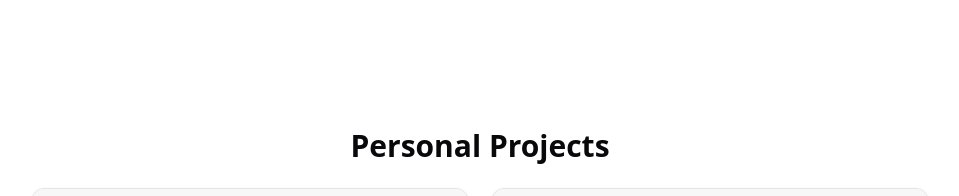
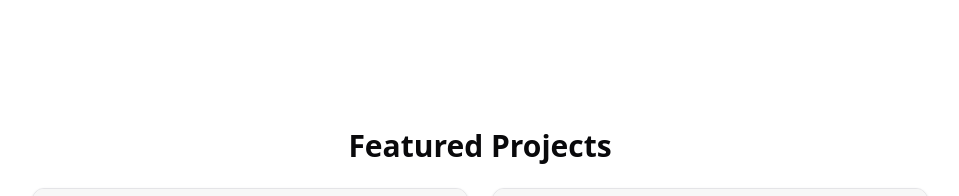
Before and after one commit to janharkonen/JanHarkonenPortfolio, a React (Vite) app: page / in a window 1280 px wide. Shown: the part 1840-2036 px from the top of the page, without its empty margins (160-1119 px from the left). Built offline with nearby package versions, Linux system fonts and the light colour scheme.

Commit message:
refactor(rename): personal project -> featured projects

```diff
--- a/src/components/PersonalProjects.tsx
+++ b/src/components/FeaturedProjects.tsx
@@ -44,7 +44,7 @@ const projects = [
   }
 ]
 
-export default function PersonalProjects() {
+export default function FeaturedProjects() {
   const [tooltip, setTooltip] = useState({ show: false, text: '', x: 0, y: 0 })
 
   const handleMouseEnter = (e: React.MouseEvent, text: string) => {
@@ -63,7 +63,7 @@ export default function PersonalProjects() {
 
   return (
     <section onMouseMove={handleMouseMove}>
-      <h2 className="text-3xl font-semibold mb-6">Personal Projects</h2>
+      <h2 className="text-3xl font-semibold mb-6">Featured Projects</h2>
       <div className="grid grid-cols-1 sm:grid-cols-2 lg:grid-cols-2 gap-6">
         {projects.map((project, index) => (
           <Card key={index} className="overflow-hidden">
--- a/src/components/portfolio.tsx
+++ b/src/components/portfolio.tsx
@@ -1,6 +1,6 @@
 import WorkExperience from "./WorkExperience"
 import Introduction from "./Introdution"
-import PersonalProjects from './PersonalProjects'
+import FeaturedProjects from './FeaturedProjects'
 import ContactMe from "./ContactMe"
 
 export default function Portfolio() {
@@ -17,7 +17,7 @@ export default function Portfolio() {
           <WorkExperience />
         </div>
         <div className="mt-36">
-          <PersonalProjects />
+          <FeaturedProjects />
         </div>
       </div>
     </>
```
